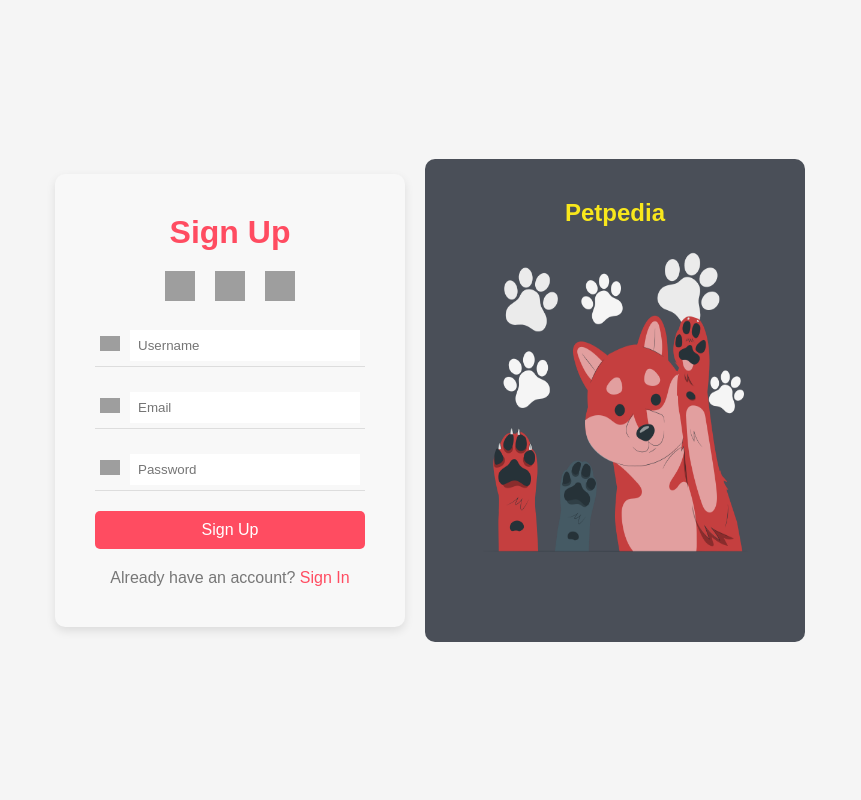
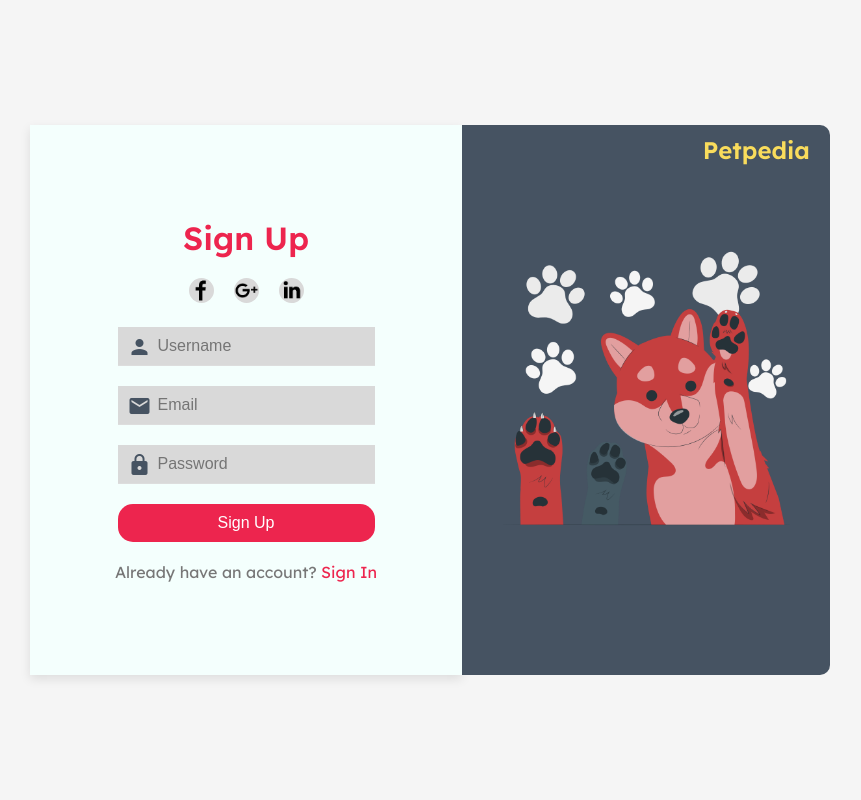
Before and after one commit to Z3R0codeX/Z3R0codeX.github.io, a PHP site: page /login.html in a window 1280 px wide. Shown: the whole page, without its empty margins (210-1071 px from the left). Run offline with PHP 8.4, Linux system fonts and the light colour scheme; grey boxes are pictures that could not be loaded.

Commit message:
pagina sign up
diseño completo del login

```diff
--- a/css/styles.css
+++ b/css/styles.css
@@ -5,35 +5,45 @@
 }
 
 body {
-    font-family: 'Arial', sans-serif;
+    display: flex;
+    justify-content: center;
+    align-items: center;
+    height: 100vh;
+    font-family: 'Lexend', sans-serif;
     background-color: #f5f5f5;
 }
 
 .container {
     display: flex;
-    height: 100vh;
+    height: 550px;
+    width: 800px;
     align-items: center;
     justify-content: center;
 }
 
 .signup-form {
-    background-color: #f8f8f8;
+    display: flex;
+    flex-direction: column;
+    justify-content: center;
+    align-items: center;
+    background-color: #F4FFFD;
+    width: 54%;
+    height: 100%;
     padding: 40px;
-    border-radius: 10px;
     box-shadow: 0 4px 10px rgba(0, 0, 0, 0.1);
-    width: 350px;
 }
 
 .signup-form h1 {
     text-align: center;
     margin-bottom: 20px;
-    color: #ff4c61;
+    color: #ED254E;
 }
 
 .social-icons {
     display: flex;
     justify-content: center;
     margin-bottom: 20px;
+
 }
 
 .social-icons a {
@@ -41,39 +51,49 @@ body {
 }
 
 .social-icons img {
-    width: 30px;
-    height: 30px;
+    width: 25px;
+    height: 25px;
+    background-color: #D9D9D9;
+    border-radius: 50%;
 }
 
 .input-group {
-    display: flex;
-    align-items: center;
+    position: relative;
     margin-bottom: 20px;
-    border-bottom: 1px solid #ddd;
-    padding: 5px;
 }
 
-.input-group label img {
-    width: 20px;
-    margin-right: 10px;
+.input-group .material-icons {
+    position: absolute;
+    left: 10px;
+    top: 50%;
+    transform: translateY(-50%);
+    color: #465362;
 }
 
 .input-group input {
     width: 100%;
+    padding: 10px 10px 10px 40px;
     border: none;
     outline: none;
-    padding: 8px;
+    border-bottom: 1px solid #ddd;
+    font-size: 16px;
+    background-color: #D9D9D9;
 }
+
+.input-group input:focus {
+    border-bottom: 1px solid #ED254E;
+}
+
 
 .signup-btn {
     width: 100%;
-    background-color: #ff4c61;
+    background-color: #ED254E;
     color: white;
     border: none;
     padding: 10px;
     font-size: 16px;
     cursor: pointer;
-    border-radius: 5px;
+    border-radius: 15px;
     margin-bottom: 20px;
 }
 
@@ -87,7 +107,7 @@ body {
 }
 
 .signup-form p a {
-    color: #ff4c61;
+    color: #ED254E;
     text-decoration: none;
 }
 
@@ -96,25 +116,31 @@ body {
 }
 
 .side-image {
+    width: 46%;
+    height: 100%;
     display: flex;
     flex-direction: column;
     align-items: center;
     justify-content: center;
-    background-color: #4a4f58;
+    background-color: #465362;
     color: white;
+    border-top-right-radius: 10px;
+    border-bottom-right-radius: 10px;
     padding: 40px;
-    border-radius: 10px;
-    margin-left: 20px;
-}
-
-.side-image img {
-    height: 355px;
-    width: 300px;
-    margin-bottom: 20px;
+    position: relative;
 }
 
 .brand-name {
     font-size: 24px;
     font-weight: bold;
-    color: #f8e71c;
+    color: #F9DC5C;
+    position: absolute;
+    top: 10px;
+    right: 20px;
 }
+
+.side-image img {
+    height: 325px;
+    width: 325px;
+    margin-bottom: 20px;
+}
--- a/login.html
+++ b/login.html
@@ -4,6 +4,8 @@
     <meta charset="UTF-8">
     <meta name="viewport" content="width=device-width, initial-scale=1.0">
     <title>Petpedia Sign Up</title>
+    <link href="https://fonts.googleapis.com/css2?family=Lexend:wght@400;500;600&display=swap" rel="stylesheet">
+    <link href="https://fonts.googleapis.com/icon?family=Material+Icons" rel="stylesheet">
     <link rel="stylesheet" href="./css/styles.css">
 </head>
 <body>
@@ -11,31 +13,30 @@
         <div class="signup-form">
             <h1>Sign Up</h1>
             <div class="social-icons">
-                <a href="#"><img src="facebook-icon.png" alt="Facebook"></a>
-                <a href="#"><img src="google-icon.png" alt="Google"></a>
-                <a href="#"><img src="linkedin-icon.png" alt="LinkedIn"></a>
+                <a href="#"><img src="./img/Frame.png" alt="Facebook"></a>
+                <a href="#"><img src="./img/Frame2.png" alt="Google"></a>
+                <a href="#"><img src="./img/Frame3.png" alt="LinkedIn"></a>
             </div>
             <form>
                 <div class="input-group">
-                    <label for="username"><img src="user-icon.png" alt="User Icon"></label>
+                    <span class="material-icons">person</span>
                     <input type="text" id="username" placeholder="Username">
                 </div>
                 <div class="input-group">
-                    <label for="email"><img src="email-icon.png" alt="Email Icon"></label>
+                    <span class="material-icons">email</span>
                     <input type="email" id="email" placeholder="Email">
                 </div>
                 <div class="input-group">
-                    <label for="password"><img src="lock-icon.png" alt="Password Icon"></label>
+                    <span class="material-icons">lock</span>
                     <input type="password" id="password" placeholder="Password">
                 </div>
                 <button type="submit" class="signup-btn">Sign Up</button>
             </form>
-            <p>Already have an account? <a href="#">Sign In</a></p>
+            <p>Already have an account? <a href="sign.html">Sign In</a></p>
         </div>
         <div class="side-image">
             <h2 class="brand-name">Petpedia</h2>
             <img src="./img/Dog paw-pana.png" alt="Dog Illustration">
-
         </div>
     </div>
 </body>
```
Also changed, not shown: img/Frame.png (added), img/Frame2.png (added), img/Frame3.png (added), sign.html (added).
